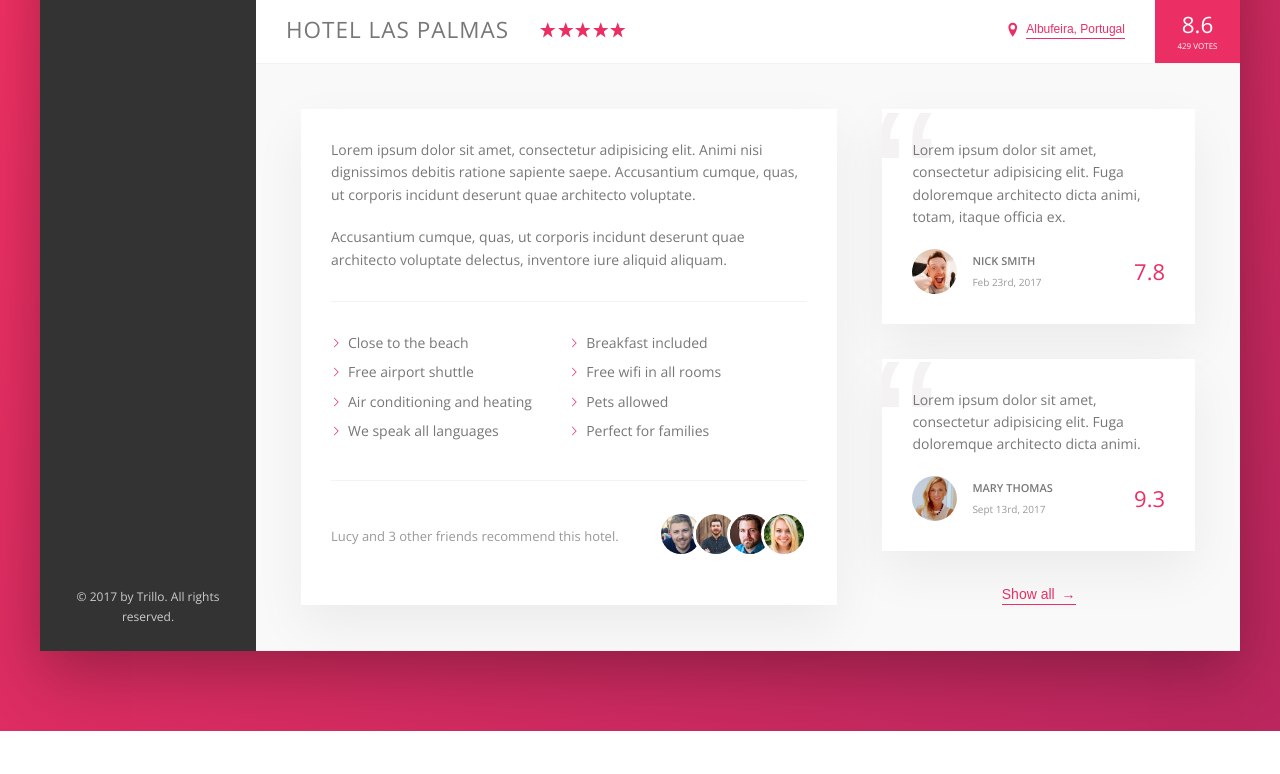
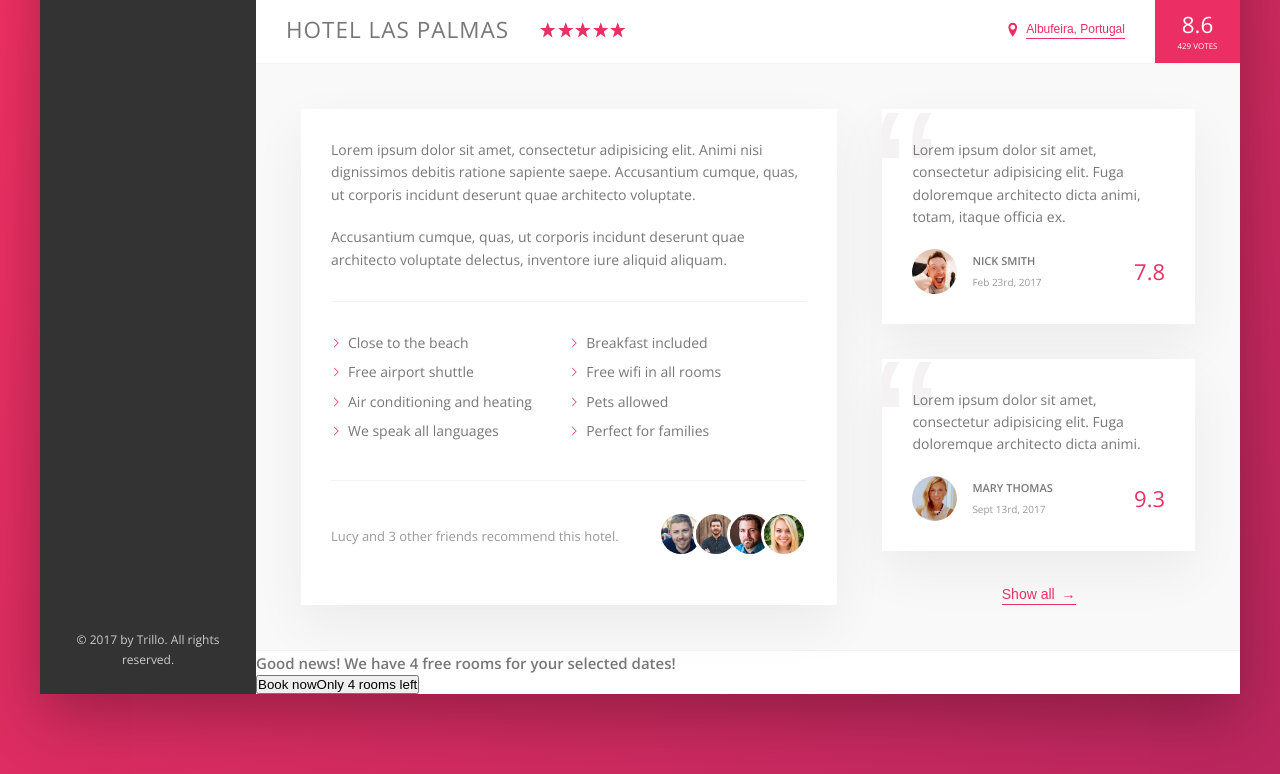
Before and after one commit to DeboraBucci/Trillo, a website: page index.html in a window 1280 px wide. Shown: the part 538-1312 px from the top of the page. Before the commit the page ends 1269 px from the top, so only its background shows below. Drawn offline with nearby package versions, Linux system fonts and the light colour scheme.

Commit message:
add button with a heading at the end of the <main> element

```diff
--- a/index.html
+++ b/index.html
@@ -266,6 +266,16 @@
               <button class="btn-inline">Show all <span>&rarr;</span></button>
             </div>
           </div>
+
+          <div class="cta">
+            <h2 class="cta__book-now">
+              Good news! We have 4 free rooms for your selected dates!
+            </h2>
+            <button class="btn">
+              <span class="btn__visible">Book now</span
+              ><span class="btn__invisible">Only 4 rooms left</span>
+            </button>
+          </div>
         </main>
       </div>
     </div>
```
